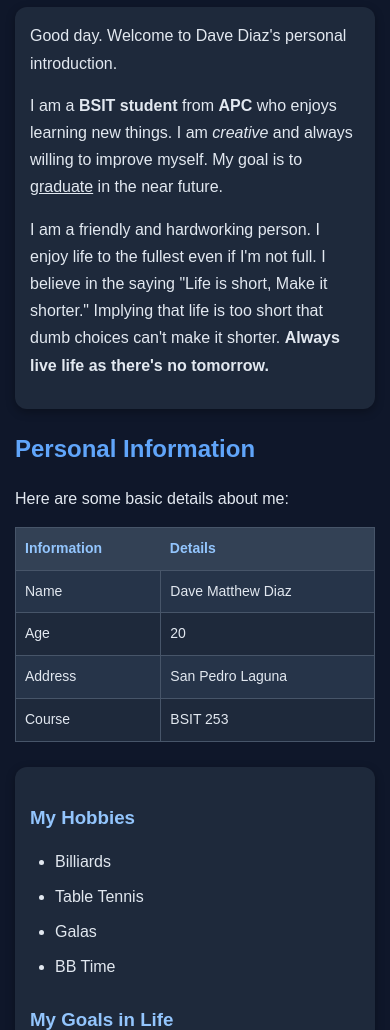
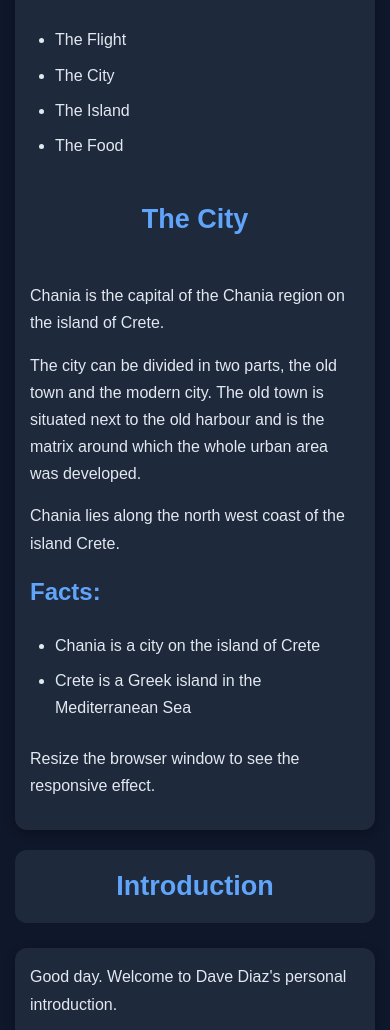
Before and after one commit to Crowlessss/WEBPROG-CS251_IT253-HTML-Lessons, a plain HTML site: page introduction/index.html in a window 390 px wide. Shown: the part 265-1295 px from the top of the page. Drawn offline with Linux system fonts and the light colour scheme.

Commit message:
Enhance introduction.html with responsive design and content
Added responsive meta tag and structured content for the city of Chania.

```diff
--- a/introduction/index.html
+++ b/introduction/index.html
@@ -3,6 +3,7 @@
 <head>
     <title>My Personal Introduction</title>
     <link rel="stylesheet" href="css/mystyle.css">
+    <meta name="viewport" content="width=device-width, initial-scale=1.0">
 <body>
     <header>
         <h2>Dave's Intro</h2>
@@ -14,6 +15,39 @@
             <a href="#links">Links</a>
         </nav>
     </header>
+
+    <div class="grid-container">
+
+<div class="header"><h1>Profile ni Pogi</h1></div>
+
+<div class="menu">
+  <ul>
+    <li>The Flight</li>
+    <li>The City</li>
+    <li>The Island</li>
+    <li>The Food</li>
+  </ul>
+</div>
+
+<div class="content">
+  <h1>The City</h1>
+  <p>Chania is the capital of the Chania region on the island of Crete.</p>
+  <p>The city can be divided in two parts, the old town and the modern city. The old town is situated next to the old harbour and is the matrix around which the whole urban area was developed.</p>
+  <p>Chania lies along the north west coast of the island Crete.</p>
+</div>
+
+<div class="facts">
+  <h2>Facts:</h2>
+  <ul>
+    <li>Chania is a city on the island of Crete</li>
+    <li>Crete is a Greek island in the Mediterranean Sea</li>
+  </ul>
+</div>
+
+<div class="footer"><p>Resize the browser window to see the responsive effect.</p></div>
+
+</div>
+
     <h1>Introduction</h1>
     <div id="home">
     <p>
```
